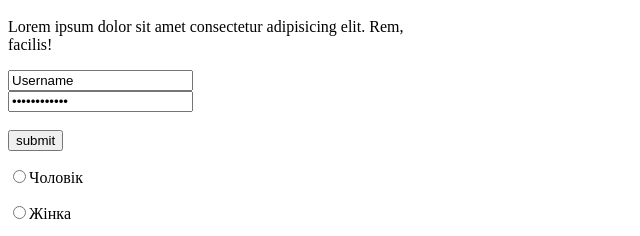
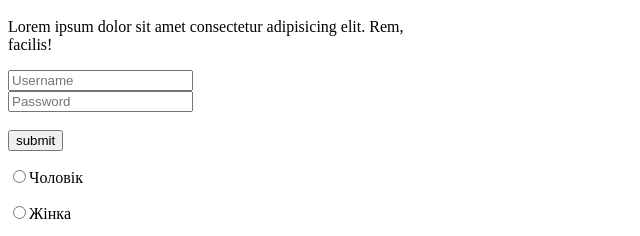
Before and after one commit to vsurmay/hello-html, a plain HTML site: page index.html in a window 1280 px wide. Shown: the part 1298-1534 px from the top of the page, 0-640 px from the left. Drawn offline with Linux system fonts and the light colour scheme.

Commit message:
change form

```diff
--- a/index.html
+++ b/index.html
@@ -31,10 +31,10 @@
     <p>Lorem ipsum dolor <span>sit amet consectetur adipisicing elit.</span> Rem, <br> facilis!</p>
     <form action="#">
         <div>
-            <input type="text" name="Username" placeholder="Username" value="Username">
+            <input type="text" name="Username" placeholder="Username">
         </div>
         <div>
-            <input type="password" name="Userpassword" placeholder="Password" value="Userpassword">
+            <input type="password" name="Userpassword" placeholder="Password">
         </div>
         <br>
         <div>
```
